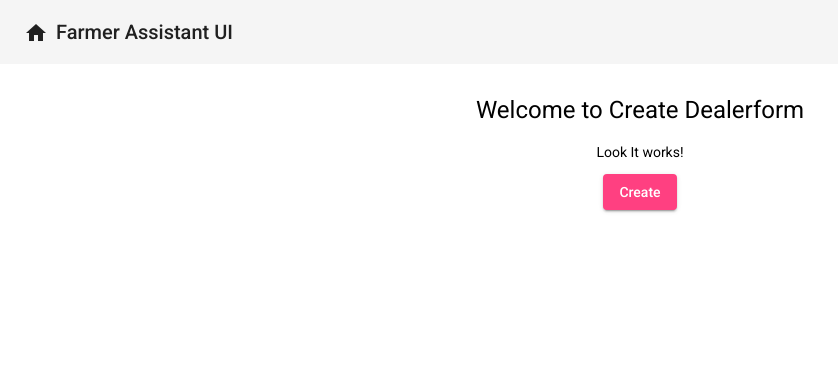
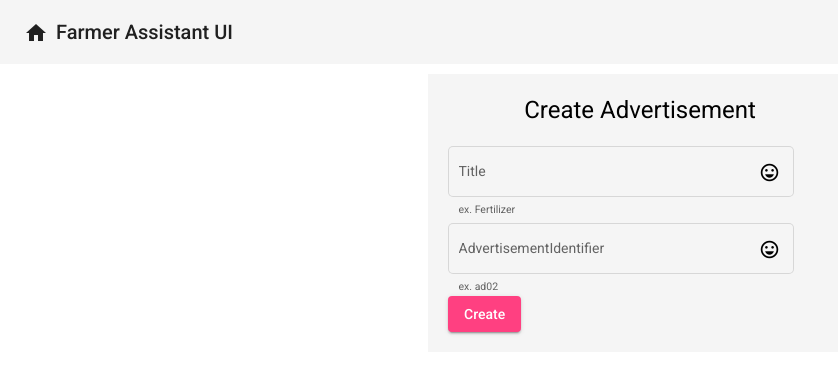
Before and after one commit to keshavgituser/farmappgui, an Angular app: page /createad in a window 1280 px wide. Shown: the top 374 px of the page, without its empty margins (0-838 px from the left). Built offline with nearby package versions, Linux system fonts and the light colour scheme.

Commit message:
create ad form created with two fields

```diff
--- a/src/app/adservice_components/advertisementform/advertisementform.component.css
+++ b/src/app/adservice_components/advertisementform/advertisementform.component.css
@@ -1,5 +1,15 @@
+.field{
+    width:90%
+}
+.card{
+    width:30%;
+    margin: auto;
+    background-color: whitesmoke;
+    padding: 20px;
+}
 .container{
+    margin-top: 10px;
+}
+.card h1{
     text-align: center;
-    margin-top: 30px;
-
 }
--- a/src/app/adservice_components/advertisementform/advertisementform.component.html
+++ b/src/app/adservice_components/advertisementform/advertisementform.component.html
@@ -1,6 +1,56 @@
 <div class="container">
 
-    <h1>Welcome to Create Advertisementform</h1>
-    <p>Look It works!</p>
-<button mat-raised-button color="accent" (click)="btnClick()">Create</button>
+	<div class="card">
+
+		<h1>Create Advertisement</h1>
+		<mat-form-field class="field" appearance="outline" color="accent">
+			<mat-label >Title</mat-label>
+			<input matInput placeholder="title" >
+			<mat-icon matSuffix>sentiment_very_satisfied</mat-icon>
+			<mat-hint>ex. Fertilizer</mat-hint>
+		  </mat-form-field>
+		<mat-form-field class="field" appearance="outline" color="accent">
+			<mat-label>AdvertisementIdentifier</mat-label>
+			<input matInput placeholder="identifier">
+			<mat-icon matSuffix>sentiment_very_satisfied</mat-icon>
+			<mat-hint>ex. ad02</mat-hint>
+		  </mat-form-field>
+		  <button mat-raised-button color="accent" >Create</button>
+
+	</div>
 </div>
+
+<!--
+	@Id
+	@GeneratedValue(strategy = GenerationType.IDENTITY)
+	private Long advertiseId;
+
+	@Size(min=5, max=10,message = "title can be 5 to 10 characters")
+	@NotBlank(message = "Please Provide a Advertisement title Dont be lazy")
+	@Column(name="ad_titles",unique=true,updatable=false)
+	private String title;
+
+	@Size(min=2, max=4,message = "identifier can be 5 to 10 characters")
+	@NotBlank(message = "Please Provide a Identifier")
+	@Column(name="ad_identifiers",unique = true, updatable = false)
+	private String advertiseIdentifier;
+
+	@Size(min=5, max=100,message = "Offer Description can be Big till 100 characters")
+	@NotBlank(message = "Please Provide a Offer Description Give something exciting")
+	@Column(name="offers")
+	private String offerDescription;
+
+	@Size(min=0,message = "Hello! Available stock should be more than 0 ")
+	@NotBlank(message = "Please Provide available Stock")
+	@Column(name="stock")
+	private String availableStock;
+
+
+	/**
+	 * @param title
+	 * @param advertiseIdentifier
+	 * @param offerDescription
+	 * @param availableStock
+	 * @param postedBy
+	 */
+ -->
--- a/src/app/adservice_components/advertisementform/advertisementform.component.ts
+++ b/src/app/adservice_components/advertisementform/advertisementform.component.ts
@@ -8,17 +8,11 @@ import { MatSnackBar } from '@angular/material/snack-bar';
 })
 export class AdvertisementformComponent implements OnInit {
 
-  constructor(private snack:MatSnackBar) { }
+  constructor() { }
 
   ngOnInit(): void {
   }
 
 
-  btnClick()
-  {
-    console.log("btn click");
-    this.snack.open("Hey Welcome On Farmapp","Cancel");
 
-
-  }
 }
--- /dev/null
+++ b/src/app/adservice_components/home/home.component.css
@@ -0,0 +1,5 @@
+.container{
+    text-align: center;
+    margin-top: 30px;
+
+}
--- /dev/null
+++ b/src/app/adservice_components/home/home.component.html
@@ -0,0 +1,6 @@
+<div class="container">
+
+    <h1>Welcome to Farmapp UI</h1>
+    <p>Look It works!</p>
+<a routerLink="/createad" mat-raised-button color="accent" >CreateAdvertisement</a>
+</div>
--- /dev/null
+++ b/src/app/adservice_components/home/home.component.ts
@@ -0,0 +1,23 @@
+import { Component, OnInit } from '@angular/core';
+import { MatSnackBar } from '@angular/material/snack-bar';
+
+@Component({
+  selector: 'app-home',
+  templateUrl: './home.component.html',
+  styleUrls: ['./home.component.css']
+})
+export class HomeComponent implements OnInit {
+
+  constructor(private snack:MatSnackBar) { }
+
+  ngOnInit(): void {
+  }
+
+  btnClick()
+  {
+    console.log("btn click");
+    this.snack.open("Hey Welcome On Farmapp","Cancel");
+
+
+  }
+}
--- a/src/app/adservice_components/navbar/navbar.component.html
+++ b/src/app/adservice_components/navbar/navbar.component.html
@@ -1,5 +1,5 @@
 <mat-toolbar>
-    <button mat-icon-button class="example-icon" aria-label="Example icon-button with menu icon">
+    <button routerLink='' mat-icon-button class="example-icon" aria-label="Example icon-button with menu icon">
      <mat-icon>home</mat-icon>
    </button>
    <span>Farmer Assistant UI</span>
--- a/src/app/app.component.html
+++ b/src/app/app.component.html
@@ -1,3 +1,4 @@
 <app-navbar></app-navbar>
 <!-- <app-advertisementform></app-advertisementform> -->
-<app-newdealerform></app-newdealerform>
+<!-- <app-newdealerform></app-newdealerform> -->
+<router-outlet></router-outlet>
```
Also changed, not shown: src/app/app-routing.module.ts (+7 -0 lines), src/app/app.module.ts (+9 -4 lines), 1 other file (tests, documents, lock files or other folders).
